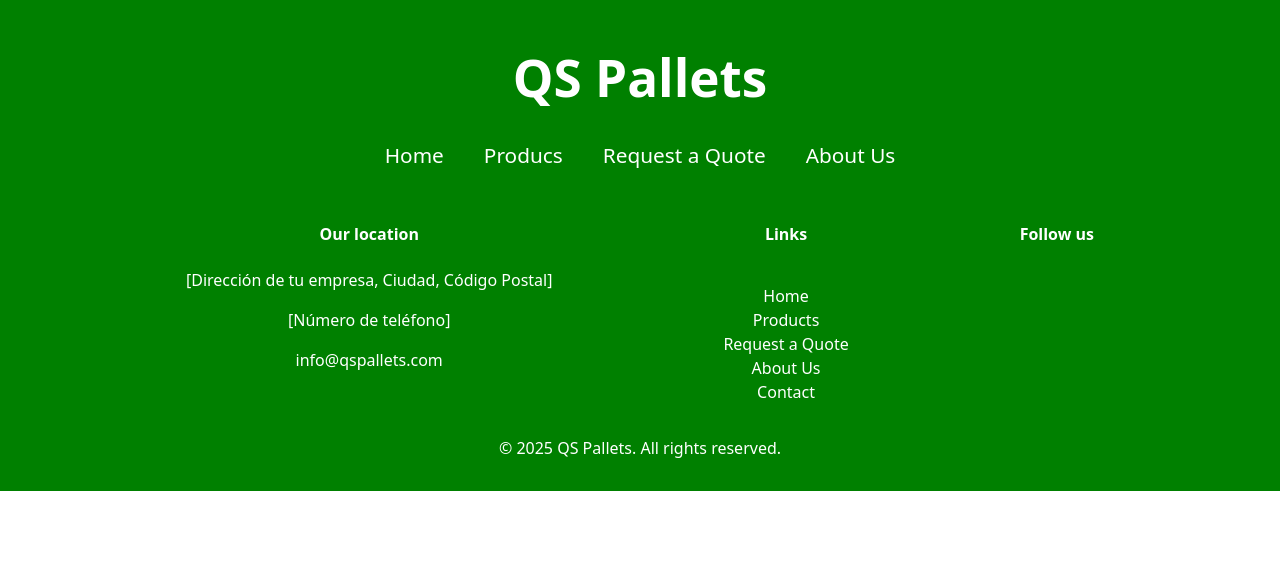
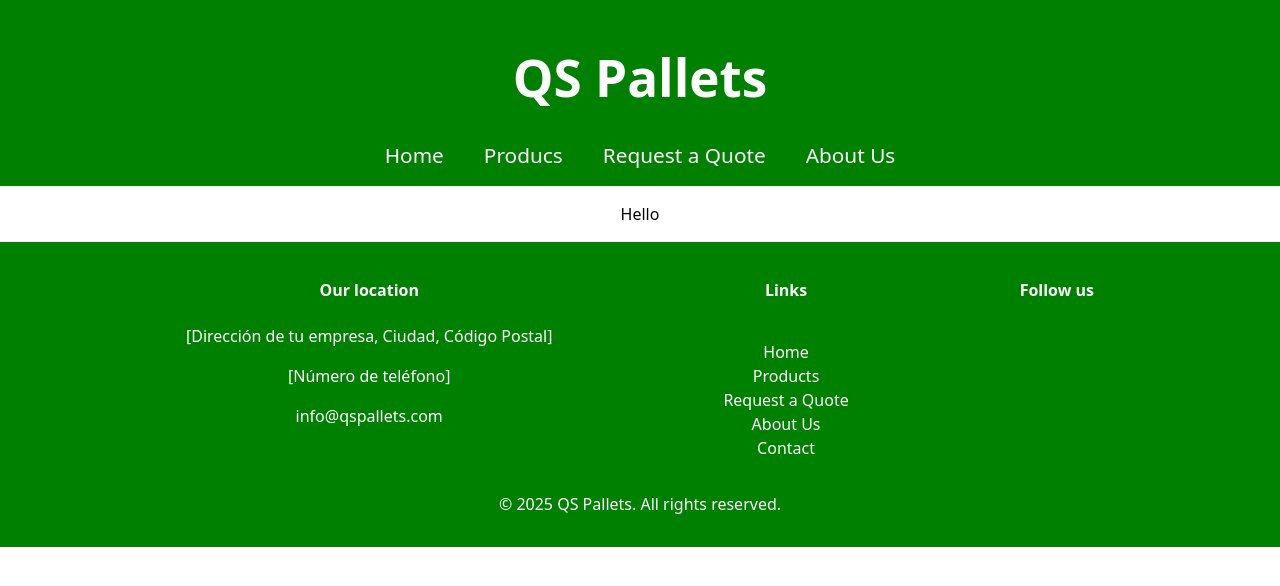
Before and after one commit to hquezada24/qs-pallets, a React (Vite) app: page /products in a window 1280 px wide. Shown: the top 586 px of the page. Built offline with nearby package versions, Linux system fonts and the light colour scheme.

Commit message:
feat: create hero and home components.

```diff
--- a/src/App.jsx
+++ b/src/App.jsx
@@ -1,5 +1,6 @@
 import { QuoteForm } from "./components/forms/QuoteForm";
 import { Header } from "./components/common/Header/Index";
+import { Home } from "./pages/Home";
 import { Footer } from "./components/common/Footer/Index";
 import "./App.css";
 
@@ -7,6 +8,7 @@ function App() {
   return (
     <>
       <Header />
+      <Home />
       <Footer />
     </>
   );
--- a/src/components/common/Footer/Footer.module.css
+++ b/src/components/common/Footer/Footer.module.css
@@ -12,6 +12,12 @@
   color: #fff;
   cursor: pointer;
   text-decoration: none;
+}
+
+.footer a:hover {
+  background-color: #fff;
+  color: green;
+  text-decoration: underline;
 }
 
 .footer ul {
--- a/src/components/common/Footer/Index.jsx
+++ b/src/components/common/Footer/Index.jsx
@@ -45,7 +45,7 @@ const Footer = () => {
           <h4>Follow us</h4>
           <div>
             <a href="https://www.facebook.com/?locale=es_LA" target="_blank">
-              <i class="fab fa-facebook-f"></i>
+              <i className="fab fa-facebook-f"></i>
             </a>
             <a href="https://es.linkedin.com/" target="_blank">
               <i></i>
--- /dev/null
+++ b/src/pages/Home.jsx
@@ -0,0 +1,12 @@
+import styles from "./Styles.module.css";
+import { Hero } from "./components/Hero/Hero";
+
+const Home = () => {
+  return (
+    <div className={styles.home}>
+      <Hero />
+    </div>
+  );
+};
+
+export { Home };
--- /dev/null
+++ b/src/pages/components/Hero/Hero.jsx
@@ -0,0 +1,13 @@
+import styles from "./Styles.module.css";
+
+const Hero = () => {
+  return (
+    <div className={styles.hero}>
+      <div className={styles.background}>
+        <p>Hello</p>
+      </div>
+    </div>
+  );
+};
+
+export { Hero };
```
Also changed, not shown: src/pages/Styles.module.css (added), src/pages/components/Hero/Styles.module.css (added).
